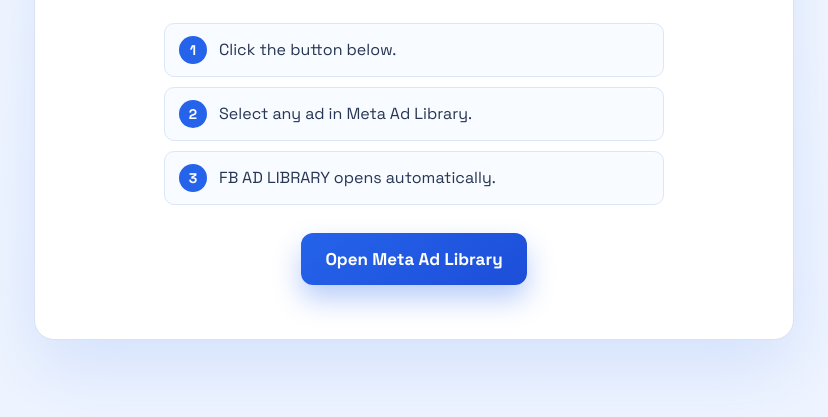
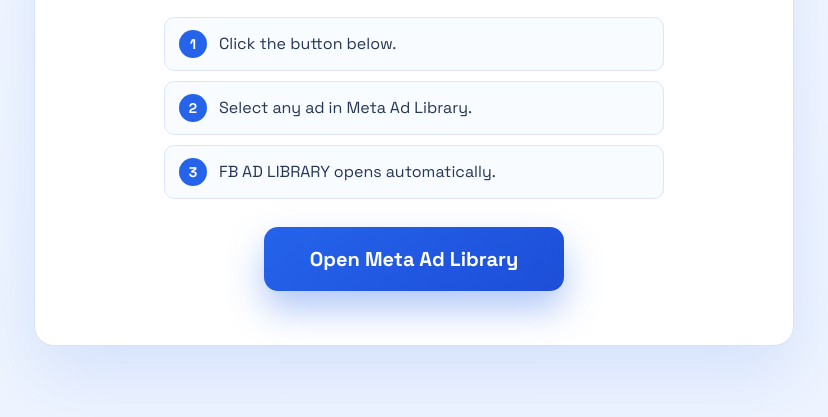
Before and after one commit to Godzik1983/fb_ad_library, a plain HTML site: page docs/welcome/index.html in a window 1280 px wide. Shown: the part 383-800 px from the top of the page, without its empty margins (226-1054 px from the left). Drawn offline with Linux system fonts and the light colour scheme.

Commit message:
Enlarge welcome CTA button

```diff
--- a/docs/welcome/styles.css
+++ b/docs/welcome/styles.css
@@ -123,18 +123,19 @@
   display: inline-flex;
   align-items: center;
   justify-content: center;
-  min-height: 52px;
-  padding: 0 24px;
-  border-radius: 12px;
+  min-width: 300px;
+  min-height: 64px;
+  padding: 0 34px;
+  border-radius: 14px;
   text-decoration: none;
-  font-size: 17px;
+  font-size: 20px;
   font-weight: 700;
 }
 
 .btn.primary {
   color: #ffffff;
   background: linear-gradient(145deg, var(--brand), var(--brand-dark));
-  box-shadow: 0 14px 28px rgba(37, 99, 235, 0.32);
+  box-shadow: 0 18px 36px rgba(37, 99, 235, 0.36);
 }
 
 .btn.primary:hover {
```
